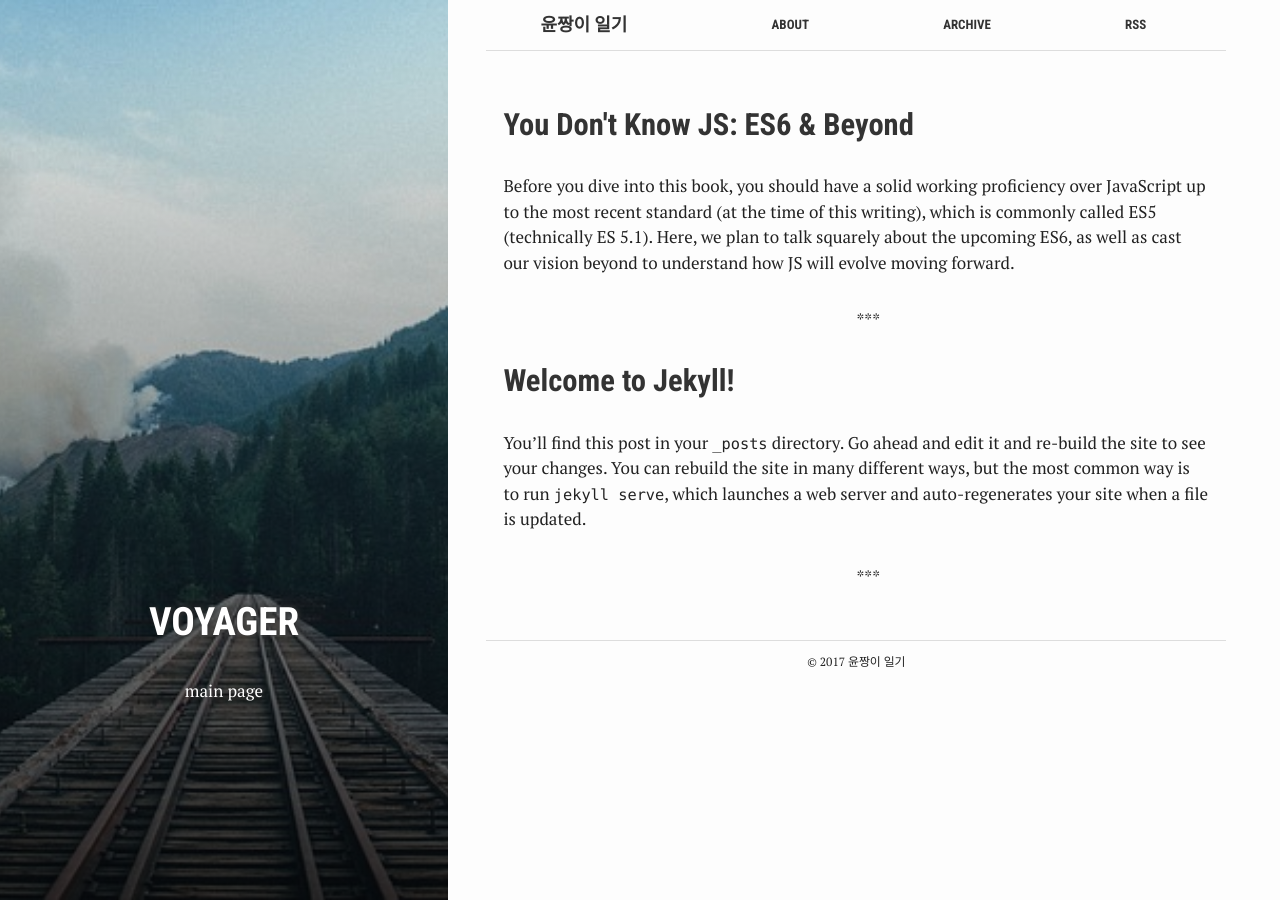
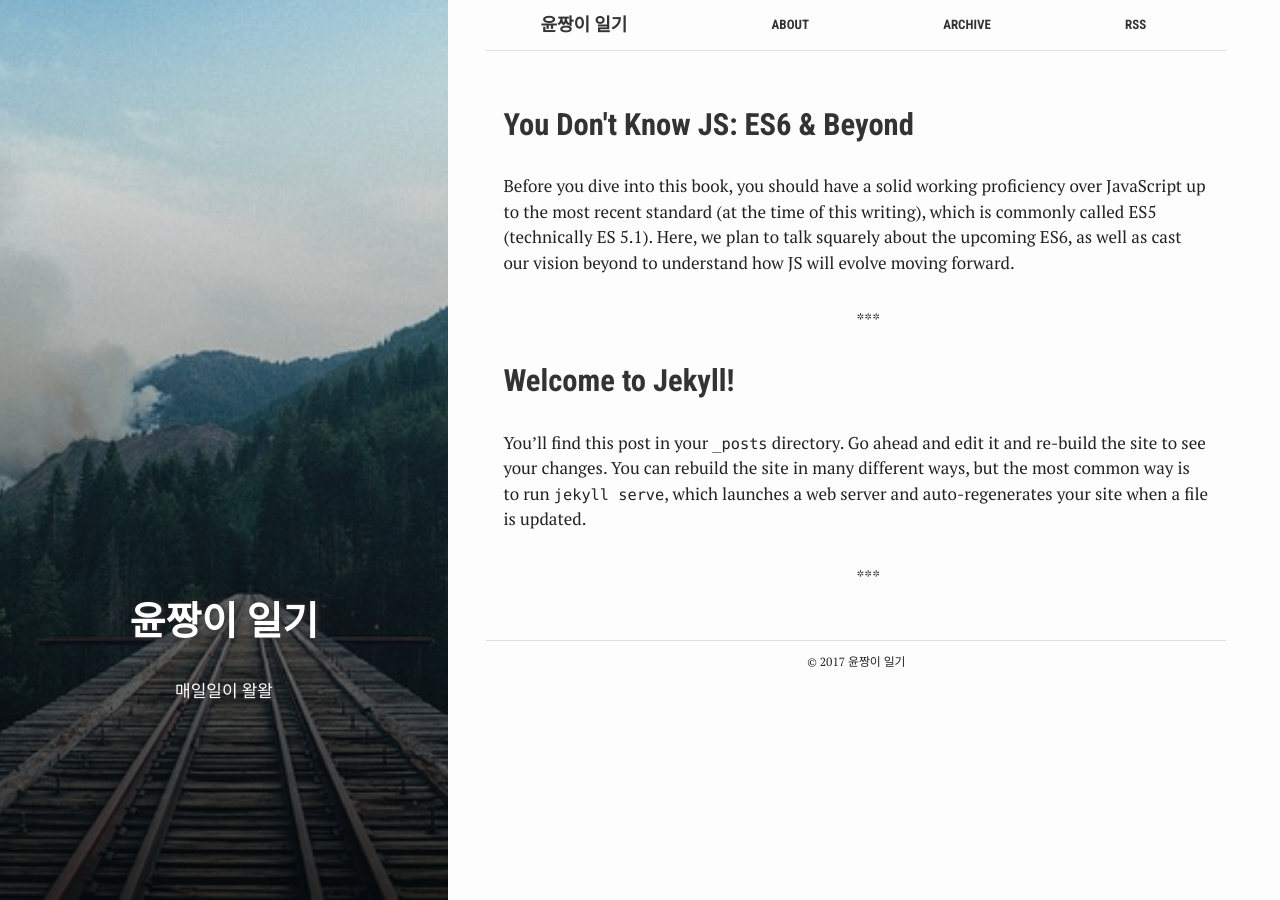
Before and after one commit to yunzzang222/queserasera_zz, a Jekyll site: the page built from index.html, in a window 1280 px wide. Built offline with Jekyll 4.4.1, drawn with Linux system fonts in a browser that asks for light colours.

Commit message:
Update index.html

```diff
--- a/index.html
+++ b/index.html
@@ -2,8 +2,8 @@
 bg: "rails.jpg"
 layout: default
 crawlertitle: "Jekyll blog"
-title: "Voyager"
-summary: "main page"
+title: "윤짱이 일기"
+summary: "매일일이 왈왈"
 ---
 
 {% for post in site.posts limit: 5 %}
```
